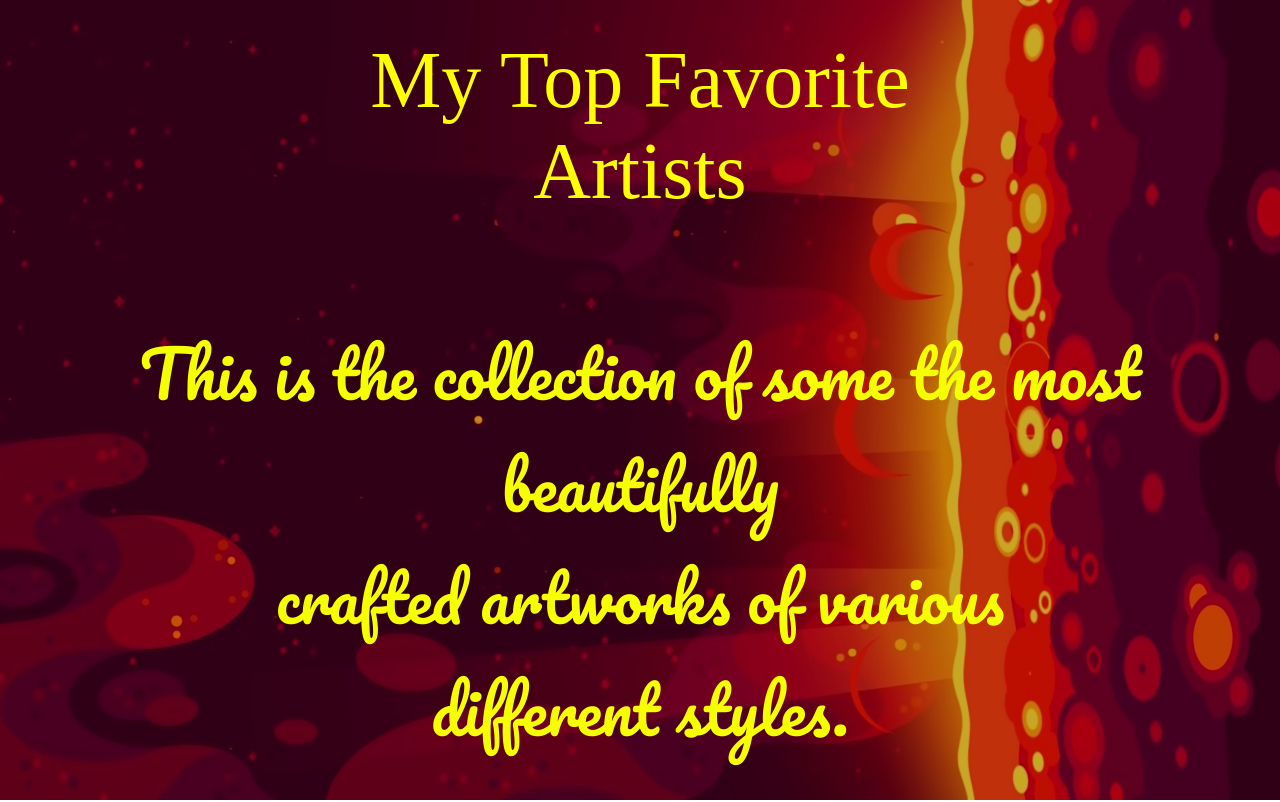
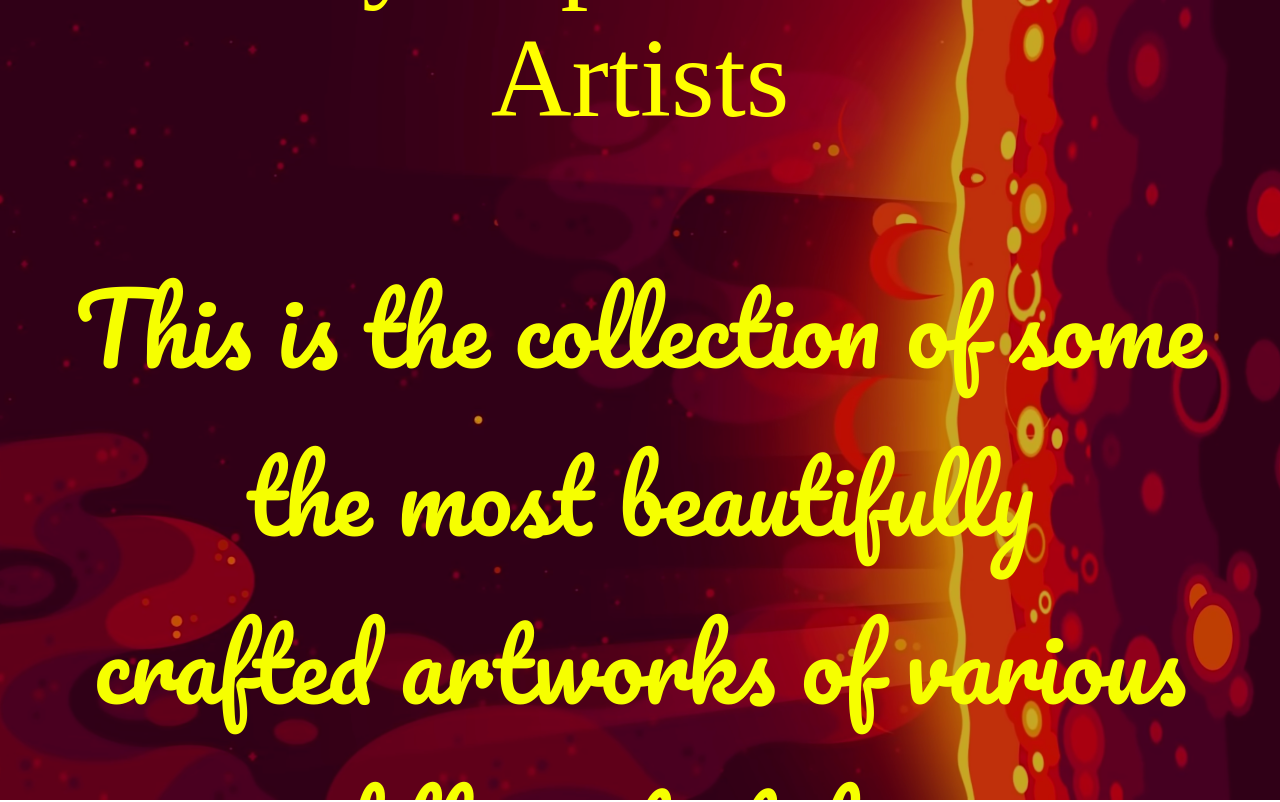
Before and after one commit to Jay-Prakash-Tanty/Art-Gallery, a plain HTML site: page index.html in a window 1280 px wide. Shown: the top 802 px of the page. Drawn offline with Linux system fonts and the light colour scheme; a web font is replaced by a local one.

Commit message:
i truly think this is the final final update

```diff
--- a/style.css
+++ b/style.css
@@ -34,7 +34,7 @@
 }
 
 .firsttext{
-    font-size:1vw;
+    font-size:7vw;
     font-family:'Poetsen One';
     color: yellow;
     isolation: isolate;
@@ -58,7 +58,7 @@
 
 }
 
-                                    @media only screen and (min-width:259px) {
+                                    @media only screen and (max-width:599px) and (min-width:259px) {
                                         .firsttext{
                                             font-size: 2rem;
                                         }
@@ -97,10 +97,10 @@
                                     }
                                     @media only screen and (max-width:1544px) and (min-width:1216px ){
                                         .firsttext{
-                                            font-size: 5rem;
+                                            font-size: 7rem;
                                         }
                                         .secondtext{
-                                            font-size: 4rem;
+                                            font-size: 6rem;
                                             padding:50px;
                                         }
 
```
